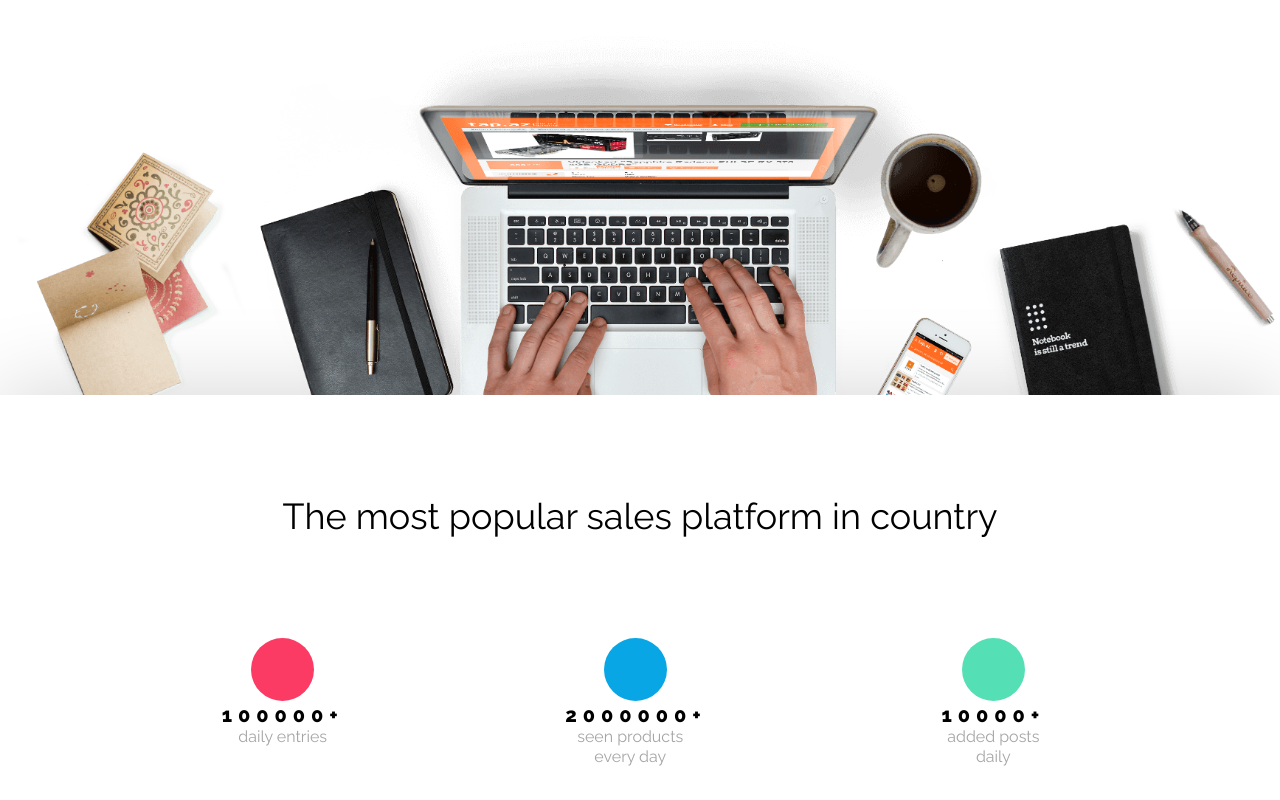
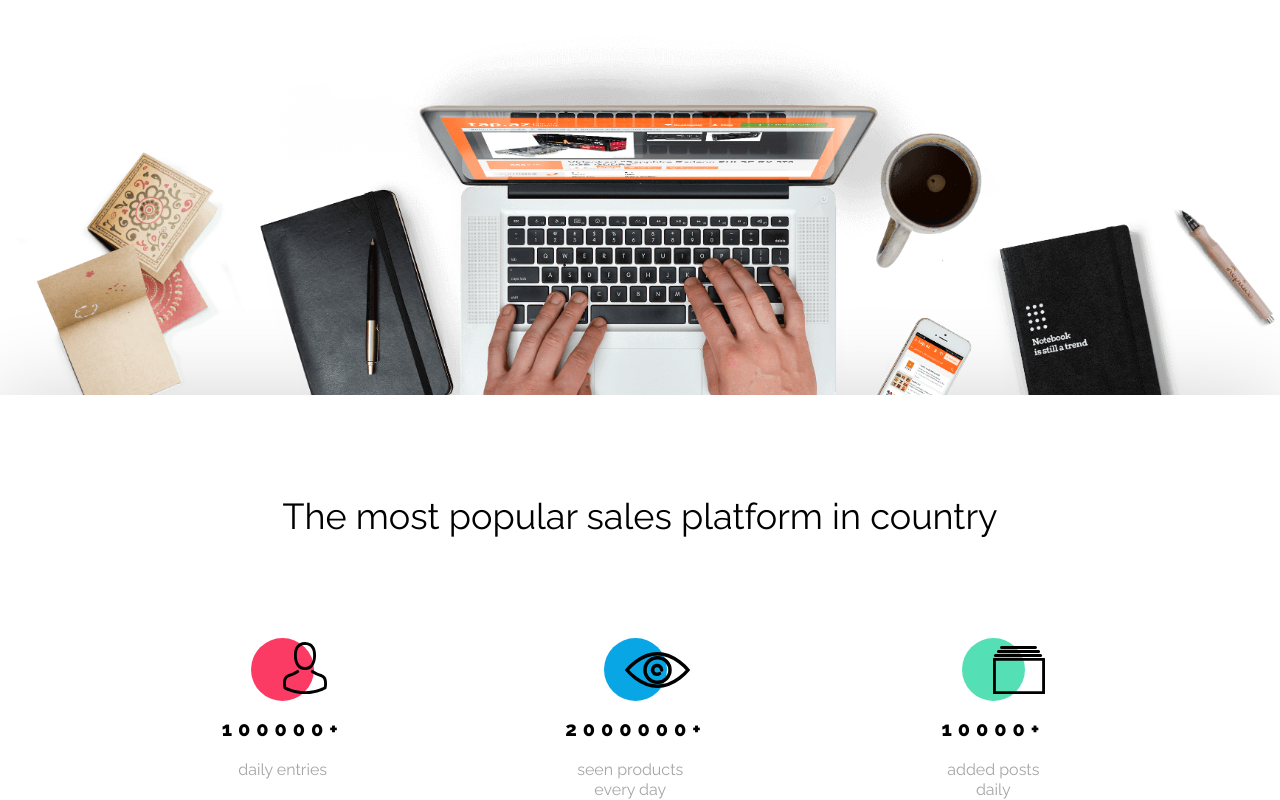
Before and after one commit to propanibutan/best-shop-workshop, a plain HTML site: page index.html in a window 1280 px wide. Shown: the part 429-1229 px from the top of the page. Before the commit the page ends 1196 px from the top, so only its background shows below. Drawn offline with nearby package versions, Linux system fonts and the light colour scheme.

Commit message:
ok section with circles is somehow finished but is must hardcoding some properties like position left and bottom. idk how to fixed it

```diff
--- a/css/style.css
+++ b/css/style.css
@@ -158,33 +158,26 @@ h2 {
     /*display: inline-block;*/
 }
 
-/*.statistics-circles__1__img {*/
-/*    width: 62.71px;*/
-/*    height: 62.71px;*/
-/*    border-radius: 1000px;*/
-/*    background-color: var(--color-red-1);*/
-/*    position: absolute;*/
-/*    left: 50%;*/
-/*    top: 0;*/
-/*    transform: translate(-50%, -100%);*/
-/*    background-image: url(../assets/Person.svg);*/
-/*    background-repeat: no-repeat;*/
-/*    background-position: ;*/
-/*}*/
-
-/*.statistics-circles__2 {*/
-
-/*}*/
-/*.statistics-circles__3 {*/
-
-/*}*/
-
 .statistics-circles__1__img {
     display: inline-block;
     width: 62.71px;
     height: 62.71px;
     background-color: var(--color-red-1);
     border-radius: 1000px;
+    position: relative;
+}
+
+.statistics-circles__1__img::after {
+    content: "";
+    width: 44px;
+    height: 52px;
+    background-image: url(../assets/Person.svg);
+    z-index: 1;
+    position: absolute;
+    left: 50%;
+    bottom: 10%;
+    background-repeat: no-repeat;
+    background-position: center;
 }
 
 .statistics-circles__2__img {
@@ -193,6 +186,21 @@ h2 {
     height: 63px;
     background-color: var(--color-blue-1);
     border-radius: 1000px;
+    position: relative;
+}
+
+
+.statistics-circles__2__img::after {
+    content: "";
+    width: 65px;
+    height: 37px;
+    background-image: url(../assets/Eye.svg);
+    z-index: 1;
+    position: absolute;
+    left: 32.7%;
+    bottom: 20%;
+    background-repeat: no-repeat;
+    background-position: center;
 }
 
 .statistics-circles__3__img {
@@ -201,6 +209,23 @@ h2 {
     height: 62.71px;
     background-color: var(--color-green);
     border-radius: 1000px;
+    position: relative;
+    text-align: center;
+}
+
+
+.statistics-circles__3__img::after {
+    content: "";
+    width: 52px;
+    height: 48px;
+    background-image: url(../assets/Catalog.svg);
+    z-index: 1;
+    position: absolute;
+    left: 50%;
+    bottom: 10%;
+    background-repeat: no-repeat;
+    background-position: center;
+
 }
 
 .statistics-circles__numbers {
@@ -211,8 +236,7 @@ h2 {
     line-height: 24px;
     letter-spacing: 5.96px;
     color: var(--color-black);
-
-
+    margin: 14px 0 19px 0;
 }
 
 .statistics-circles__info {
```
